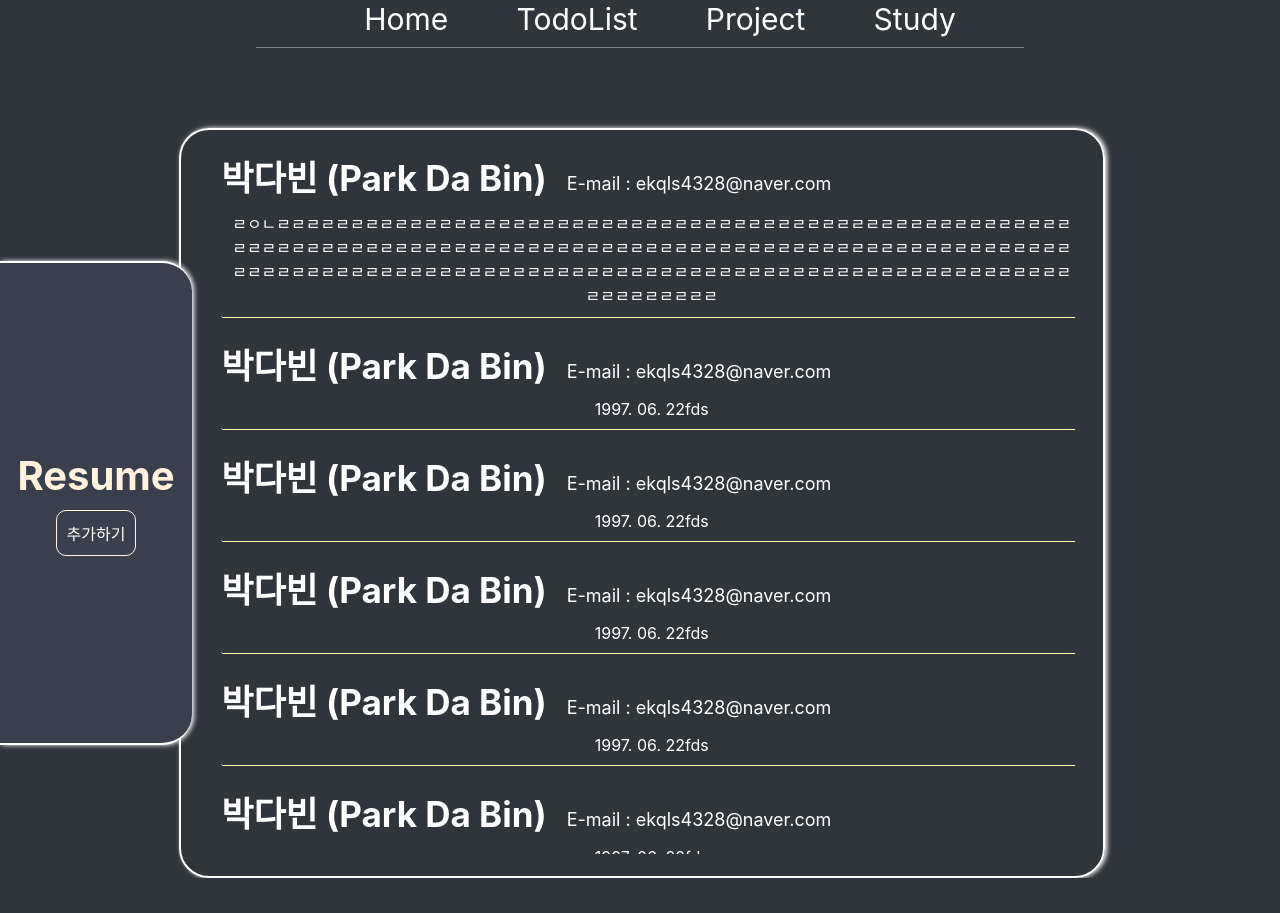
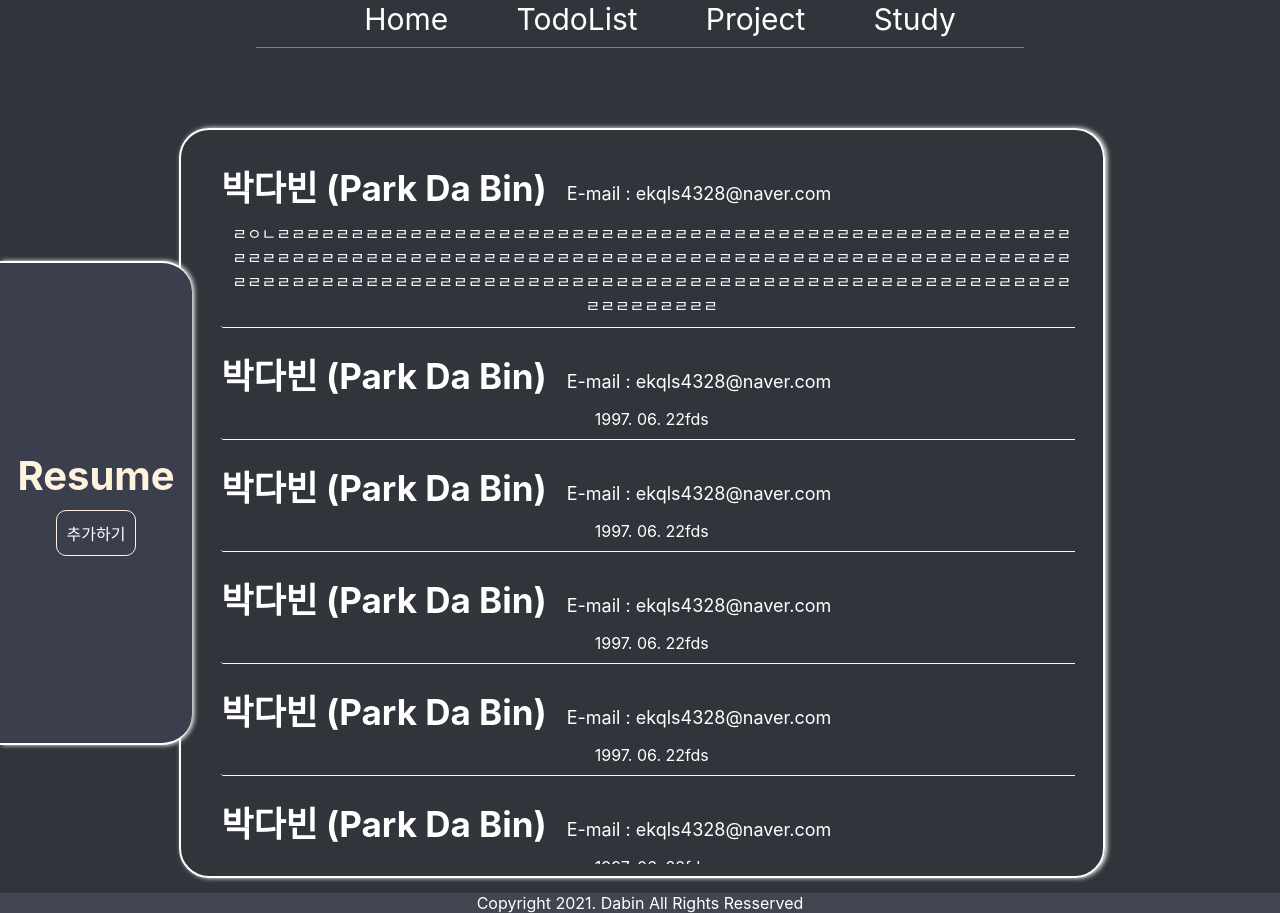
Before and after one commit to Parkdabin/Dabin-Portfolio, a React (Create React App) app: page / in a window 1280 px wide. Shown: the part 120-1033 px from the top of the page. Before the commit the page ends 998 px from the top, so only its background shows below. Built offline with nearby package versions, Linux system fonts and the light colour scheme.

Commit message:
add copyright

```diff
--- a/src/Components/AddProfile.js
+++ b/src/Components/AddProfile.js
@@ -6,35 +6,38 @@ function AddProfile() {
     const header2Ref = useRef();
     const contentRef = useRef();
 
-    function onSubmit(){
+    function onSubmit() {
         console.log(contentRef.current.value);
     }
     return (
+        <>
             <div className="Container">
                 <div className="Nav">
                     <span>Resume</span>
                     <Link to="/" className="link">뒤로가기</Link>
                 </div>
                 <div className="Content">
-                <div className="Profile" style={{marginTop:70}}>
-                    <div className="headerbox" style={{marginBottom:30}}>
+                    <div className="Profile" style={{ marginTop: 70 }}>
+                        <div className="headerbox" style={{ marginBottom: 30 }}>
                             <div className="header1">
                                 <label> 제목 : </label>
-                            <input type="text" ref={header1Ref}/>
+                                <input type="text" ref={header1Ref} />
                             </div>
                             <div className="header2">
                                 <label> 부제목 : </label>
-                            <input type="text" ref={header2Ref}/>
+                                <input type="text" ref={header2Ref} />
                             </div>
                         </div>
                         <div className="content">
                             <div> 내용</div>
-                        <textarea rows="10" ref={contentRef}/>
+                            <textarea rows="10" ref={contentRef} />
                         </div>
                         <button onClick={onSubmit}> 저장 </button>
                     </div>
                 </div>
             </div>
+            <div className="copyright">Copyright 2021. Dabin All Rights Resserved</div>
+        </>
     );
 }
 
--- a/src/Components/AddTodoList.js
+++ b/src/Components/AddTodoList.js
@@ -29,6 +29,7 @@ function AddTodoList() {
 
     }
     return (
+        <>
             <div className="Container">
                 <div className="Nav">
                     <span>Todo List</span>
@@ -56,6 +57,8 @@ function AddTodoList() {
                     </form>
                 </div>
             </div>
+            <div className="copyright">Copyright 2021. Dabin All Rights Resserved</div>
+        </>
     );
 }
 
--- a/src/Pages/EmptyPage.js
+++ b/src/Pages/EmptyPage.js
@@ -1,16 +1,19 @@
-import {Link} from 'react-router-dom';
+import { Link } from 'react-router-dom';
 
-function EmptyPage(){
-    return(
-        <div className="Container">
-            <div className="Nav">
+function EmptyPage() {
+    return (
+        <>
+            <div className="Container">
+                <div className="Nav">
 
+                </div>
+                <div className="Content" style={{ flexDirection: 'column' }}>
+                    잘못된 접근입니다.
+                    <Link to="/" className="link" style={{ border: 0 }}> 돌아가기</Link>
+                </div>
             </div>
-            <div className="Content" style={{flexDirection:'column'}}>
-                잘못된 접근입니다.
-                <Link to="/" className="link" style={{border:0}}> 돌아가기</Link>
-            </div>
-        </div>
+            <div className="copyright">Copyright 2021. Dabin All Rights Resserved</div>
+        </>
     );
 }
 
--- a/src/Pages/Home.js
+++ b/src/Pages/Home.js
@@ -1,11 +1,12 @@
 import React from 'react';
 import ProfileBlock from '../Components/ProfileBlock';
 import data from '../db/data.json';
-import {Link} from 'react-router-dom';
+import { Link } from 'react-router-dom';
 
 function Home() {
     const datas = data.Profile;
     return (
+        <>
             <div className="Container">
                 <div className="Nav">
                     <span>Resume</span>
@@ -13,16 +14,18 @@ function Home() {
                 </div>
                 <div className="Content" style={{ flexDirection: 'column', justifyContent: 'flex-start' }}>
                     <div className="overflow">
-                    {datas.map(profile =>(
+                        {datas.map(profile => (
                             <ProfileBlock
-                        header1 = {profile.header1}
-                        header2 = {profile.header2}
-                        content = {profile.content}
-                        key={profile.id}/>
+                                header1={profile.header1}
+                                header2={profile.header2}
+                                content={profile.content}
+                                key={profile.id} />
                         ))}
                     </div>
                 </div>
             </div>
+            <div className="copyright">Copyright 2021. Dabin All Rights Resserved</div>
+        </>
     );
 }
 
--- a/src/Pages/Project.js
+++ b/src/Pages/Project.js
@@ -1,7 +1,8 @@
 import React from 'react';
 
-function Project(){
-    return(
+function Project() {
+    return (
+        <>
             <div className="Container">
                 <div className="Nav">
 
@@ -10,6 +11,8 @@ function Project(){
                     Project
                 </div>
             </div>
+            <div className="copyright">Copyright 2021. Dabin All Rights Resserved</div>
+        </>
     );
 }
 
--- a/src/Pages/Study.js
+++ b/src/Pages/Study.js
@@ -1,7 +1,8 @@
 import React from 'react';
 
-function Study(){
-    return(
+function Study() {
+    return (
+        <>
             <div className="Container">
                 <div className="Nav">
 
@@ -10,6 +11,8 @@ function Study(){
                     Study
                 </div>
             </div>
+            <div className="copyright">Copyright 2021. Dabin All Rights Resserved</div>
+        </>
     );
 }
 
--- a/src/Pages/TodoList.js
+++ b/src/Pages/TodoList.js
@@ -7,6 +7,7 @@ function TodoList() {
     const lists = data.Todolist;
 
     return (
+        <>
             <div className="Container">
                 <div className="Nav">
                     <span>Todo List</span>
@@ -32,6 +33,8 @@ function TodoList() {
 
                 </div>
             </div>
+            <div className="copyright">Copyright 2021. Dabin All Rights Resserved</div>
+        </>
     );
 }
 
--- a/src/index.css
+++ b/src/index.css
@@ -182,6 +182,7 @@ input[type="checkbox"] {
   background-color: gray;
 }
 .overflow{
+  margin-top: 10px;
   height: 97%;
   width: 97%;
   overflow-y: auto;
@@ -273,3 +274,7 @@ input[type="checkbox"] {
   border-radius: 3px;
   font-size: 20px;
 }
+.copyright{
+  margin-top: 15px;
+  background-color: rgb(65, 70, 80);
+}
```
Lines whose indentation alone changed are shown as unchanged.
